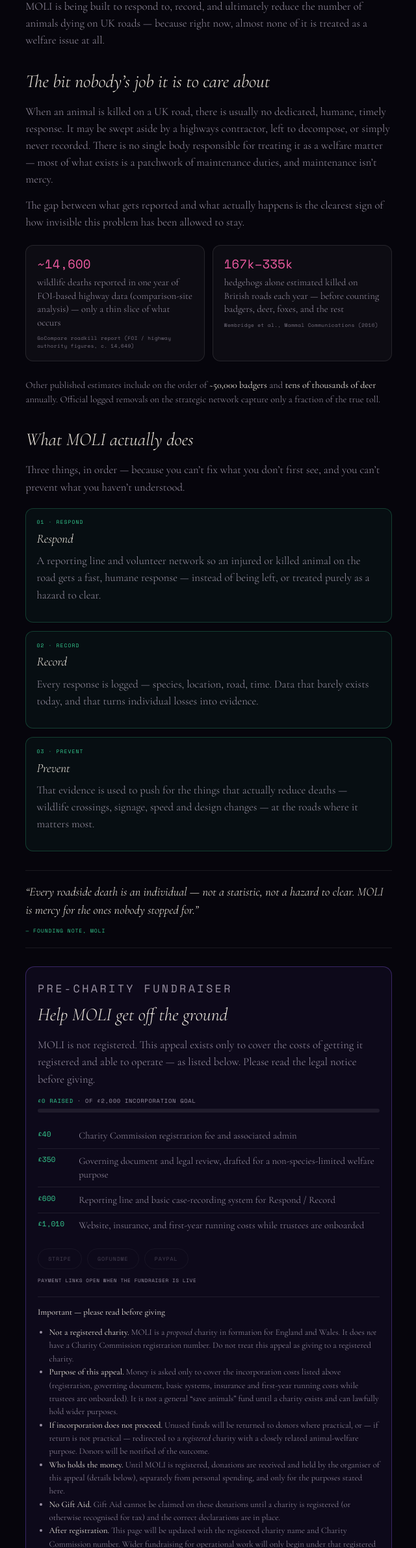
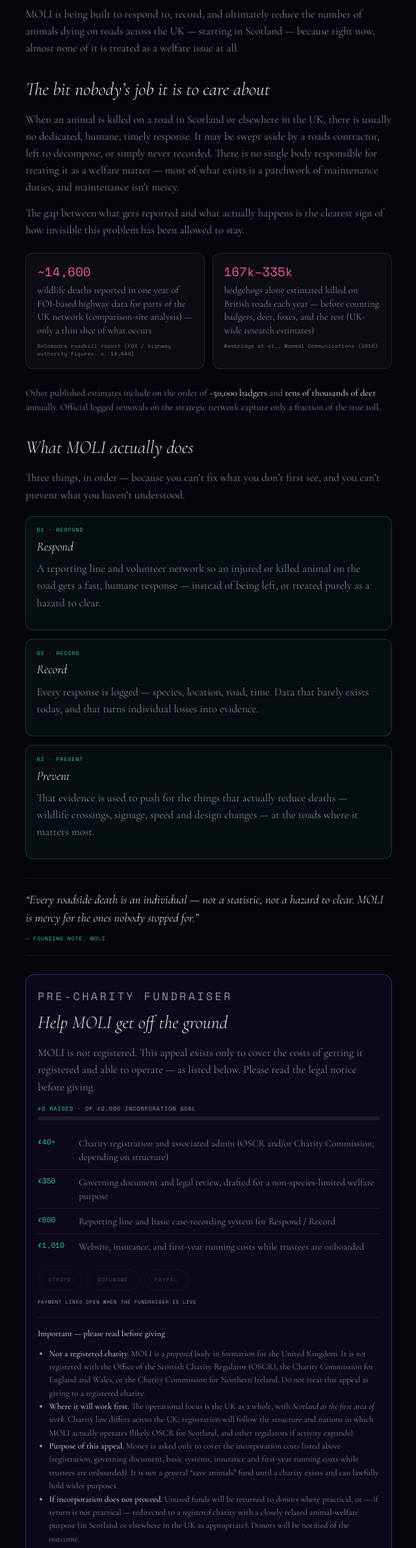
Before and after one commit to Haylynn/haylynn, a plain HTML site: page moli.html in a window 1280 px wide. Shown: the part 418-2800 px from the top of the page at 65% size, without its empty margins (319-959 px from the left). Drawn offline with nearby package versions, Linux system fonts and the light colour scheme.

Commit message:
Add files via upload

```diff
--- a/moli.html
+++ b/moli.html
@@ -4,10 +4,10 @@
 <meta charset="UTF-8">
 <meta name="viewport" content="width=device-width, initial-scale=1.0">
 <title>MOLI — Mercy On Lost Individuals</title>
-<meta name="description" content="MOLI is a welfare charity in formation for animals killed and injured on UK roads — respond, record, prevent. Pre-registration fundraiser.">
+<meta name="description" content="MOLI is a proposed UK welfare charity in formation for animals on roads — Scotland first. Respond, record, prevent. Not yet registered.">
 <link rel="canonical" href="https://haylynn.github.io/haylynn/moli.html">
 <meta property="og:title" content="MOLI — Mercy On Lost Individuals">
-<meta property="og:description" content="A welfare charity in formation for UK road deaths — because almost none of it is treated as a welfare issue at all.">
+<meta property="og:description" content="Proposed UK charity in formation for road deaths — early work in Scotland. Not yet registered.">
 <meta property="og:type" content="website">
 <meta property="og:url" content="https://haylynn.github.io/haylynn/moli.html">
 <link rel="stylesheet" href="./static-section.css">
@@ -199,27 +199,27 @@
   </nav>
 
   <main id="main" class="static-main">
-    <p class="eyebrow">Not a registered charity · appeal for a proposed charity in formation (England &amp; Wales)</p>
+    <p class="eyebrow">Not a registered charity · proposed UK welfare body in formation · Scotland first</p>
     <p style="font-family:'Space Mono',monospace;font-size:0.5rem;letter-spacing:0.06em;color:var(--ink-dim);margin:-0.4rem 0 1rem;line-height:1.5">
-      Funds are asked only toward the costs of incorporating MOLI. This is not Gift Aid eligible. See the legal notice below before donating.
+      Funds are asked only toward the costs of incorporating MOLI. First operations are expected in Scotland, within a UK-wide purpose. Not Gift Aid eligible until registered. See the legal notice below before donating.
     </p>
     <div class="moli-sign">M<span class="dot">·</span>O<span class="dot">·</span>L<span class="dot">·</span>I</div>
     <h2>Mercy On Lost Individuals</h2>
-    <p>MOLI is being built to respond to, record, and ultimately reduce the number of animals dying on UK roads — because right now, almost none of it is treated as a welfare issue at all.</p>
+    <p>MOLI is being built to respond to, record, and ultimately reduce the number of animals dying on roads across the UK — starting in Scotland — because right now, almost none of it is treated as a welfare issue at all.</p>
 
     <h2>The bit nobody’s job it is to care about</h2>
-    <p>When an animal is killed on a UK road, there is usually no dedicated, humane, timely response. It may be swept aside by a highways contractor, left to decompose, or simply never recorded. There is no single body responsible for treating it as a welfare matter — most of what exists is a patchwork of maintenance duties, and maintenance isn’t mercy.</p>
+    <p>When an animal is killed on a road in Scotland or elsewhere in the UK, there is usually no dedicated, humane, timely response. It may be swept aside by a roads contractor, left to decompose, or simply never recorded. There is no single body responsible for treating it as a welfare matter — most of what exists is a patchwork of maintenance duties, and maintenance isn’t mercy.</p>
     <p>The gap between what gets reported and what actually happens is the clearest sign of how invisible this problem has been allowed to stay.</p>
 
     <div class="moli-stats">
       <div class="moli-stat">
         <div class="num">~14,600</div>
-        <div class="cap">wildlife deaths reported in one year of FOI-based highway data (comparison-site analysis) — only a thin slice of what occurs</div>
+        <div class="cap">wildlife deaths reported in one year of FOI-based highway data for parts of the UK network (comparison-site analysis) — only a thin slice of what occurs</div>
         <div class="src">GoCompare roadkill report (FOI / highway authority figures, c. 14,649)</div>
       </div>
       <div class="moli-stat">
         <div class="num">167k–335k</div>
-        <div class="cap">hedgehogs alone estimated killed on British roads each year — before counting badgers, deer, foxes, and the rest</div>
+        <div class="cap">hedgehogs alone estimated killed on British roads each year — before counting badgers, deer, foxes, and the rest (UK-wide research estimates)</div>
         <div class="src">Wembridge et al., Mammal Communications (2016)</div>
       </div>
     </div>
@@ -257,7 +257,7 @@
       <div class="goal"><strong>£0 raised</strong> · of £2,000 incorporation goal</div>
       <div class="moli-bar" aria-hidden="true"><span style="width:0%"></span></div>
       <ul class="moli-uses">
-        <li><span class="amt">£40</span><span>Charity Commission registration fee and associated admin</span></li>
+        <li><span class="amt">£40+</span><span>Charity registration and associated admin (OSCR and/or Charity Commission, depending on structure)</span></li>
         <li><span class="amt">£350</span><span>Governing document and legal review, drafted for a non-species-limited welfare purpose</span></li>
         <li><span class="amt">£600</span><span>Reporting line and basic case-recording system for Respond / Record</span></li>
         <li><span class="amt">£1,010</span><span>Website, insurance, and first-year running costs while trustees are onboarded</span></li>
@@ -274,19 +274,20 @@
       <div class="moli-legal">
         <strong style="color:var(--ink);font-weight:400">Important — please read before giving</strong>
         <ul style="margin:0.65rem 0 0;padding-left:1.1rem;line-height:1.55">
-          <li><strong style="color:var(--ink);font-weight:400">Not a registered charity.</strong> MOLI is a <em>proposed</em> charity in formation for England and Wales. It does <em>not</em> have a Charity Commission registration number. Do not treat this appeal as giving to a registered charity.</li>
+          <li><strong style="color:var(--ink);font-weight:400">Not a registered charity.</strong> MOLI is a <em>proposed</em> body in formation for the United Kingdom. It is <em>not</em> registered with the Office of the Scottish Charity Regulator (OSCR), the Charity Commission for England and Wales, or the Charity Commission for Northern Ireland. Do not treat this appeal as giving to a registered charity.</li>
+          <li><strong style="color:var(--ink);font-weight:400">Where it will work first.</strong> The operational focus is the UK as a whole, with <em>Scotland as the first area of work</em>. Charity law differs across the UK; registration will follow the structure and nations in which MOLI actually operates (likely OSCR for Scotland, and other regulators if activity expands).</li>
           <li><strong style="color:var(--ink);font-weight:400">Purpose of this appeal.</strong> Money is asked only to cover the incorporation costs listed above (registration, governing document, basic systems, insurance and first-year running costs while trustees are onboarded). It is not a general “save animals” fund until a charity exists and can lawfully hold wider purposes.</li>
-          <li><strong style="color:var(--ink);font-weight:400">If incorporation does not proceed.</strong> Unused funds will be returned to donors where practical, or — if return is not practical — redirected to a <em>registered</em> charity with a closely related animal-welfare purpose. Donors will be notified of the outcome.</li>
+          <li><strong style="color:var(--ink);font-weight:400">If incorporation does not proceed.</strong> Unused funds will be returned to donors where practical, or — if return is not practical — redirected to a <em>registered</em> charity with a closely related animal-welfare purpose (in Scotland or elsewhere in the UK as appropriate). Donors will be notified of the outcome.</li>
           <li><strong style="color:var(--ink);font-weight:400">Who holds the money.</strong> Until MOLI is registered, donations are received and held by the organiser of this appeal (details below), separately from personal spending, and only for the purposes stated here.</li>
-          <li><strong style="color:var(--ink);font-weight:400">No Gift Aid.</strong> Gift Aid cannot be claimed on these donations until a charity is registered (or otherwise recognised for tax) and the correct declarations are in place.</li>
-          <li><strong style="color:var(--ink);font-weight:400">After registration.</strong> This page will be updated with the registered charity name and Charity Commission number. Wider fundraising for operational work will only begin under that registered status.</li>
+          <li><strong style="color:var(--ink);font-weight:400">No Gift Aid / tax relief claims yet.</strong> UK tax relief on donations (including Gift Aid in England, Wales and Northern Ireland, and the Scottish equivalent where it applies) cannot be claimed until the body is properly registered or recognised and the correct declarations are in place.</li>
+          <li><strong style="color:var(--ink);font-weight:400">After registration.</strong> This page will be updated with the registered charity name and the relevant regulator number(s) (e.g. OSCR and/or Charity Commission). Wider fundraising for operational work will only begin under that registered status.</li>
         </ul>
         <p style="margin-top:0.85rem">
           <strong style="color:var(--ink);font-weight:400">Organiser contact:</strong>
           <span data-role="moli-contact">[Add name / email for the person responsible for this appeal]</span>
         </p>
         <p style="margin-top:0.65rem;font-size:0.78rem;opacity:0.9">
-          Charity Commission guidance allows raising funds before registration if it is made clear that you are not yet registered. This page is written to meet that expectation. It is not legal advice; for formal setup (trustees, governing document, bank account, refund process), take advice from a solicitor or the Commission’s published guidance.
+          Public guidance in the UK allows raising funds toward forming a charity if it is made clear that you are not yet registered. This page is written to meet that expectation. It is not legal advice; for formal setup in Scotland and the rest of the UK (trustees, governing document, bank account, OSCR/Commission registration, refund process), take advice from a solicitor and the relevant regulator’s published guidance.
         </p>
       </div>
     </div>
@@ -298,7 +299,7 @@
   </main>
 
   <footer class="site-footer">
-    <p>M · O · L · I — Mercy On Lost Individuals</p>
+    <p>M · O · L · I — Mercy On Lost Individuals · UK · Scotland first</p>
     <p><a href="./">Home</a> · <a href="./moli.html">MOLI</a> · <a href="./world.html">World</a></p>
   </footer>
 </body>
```
